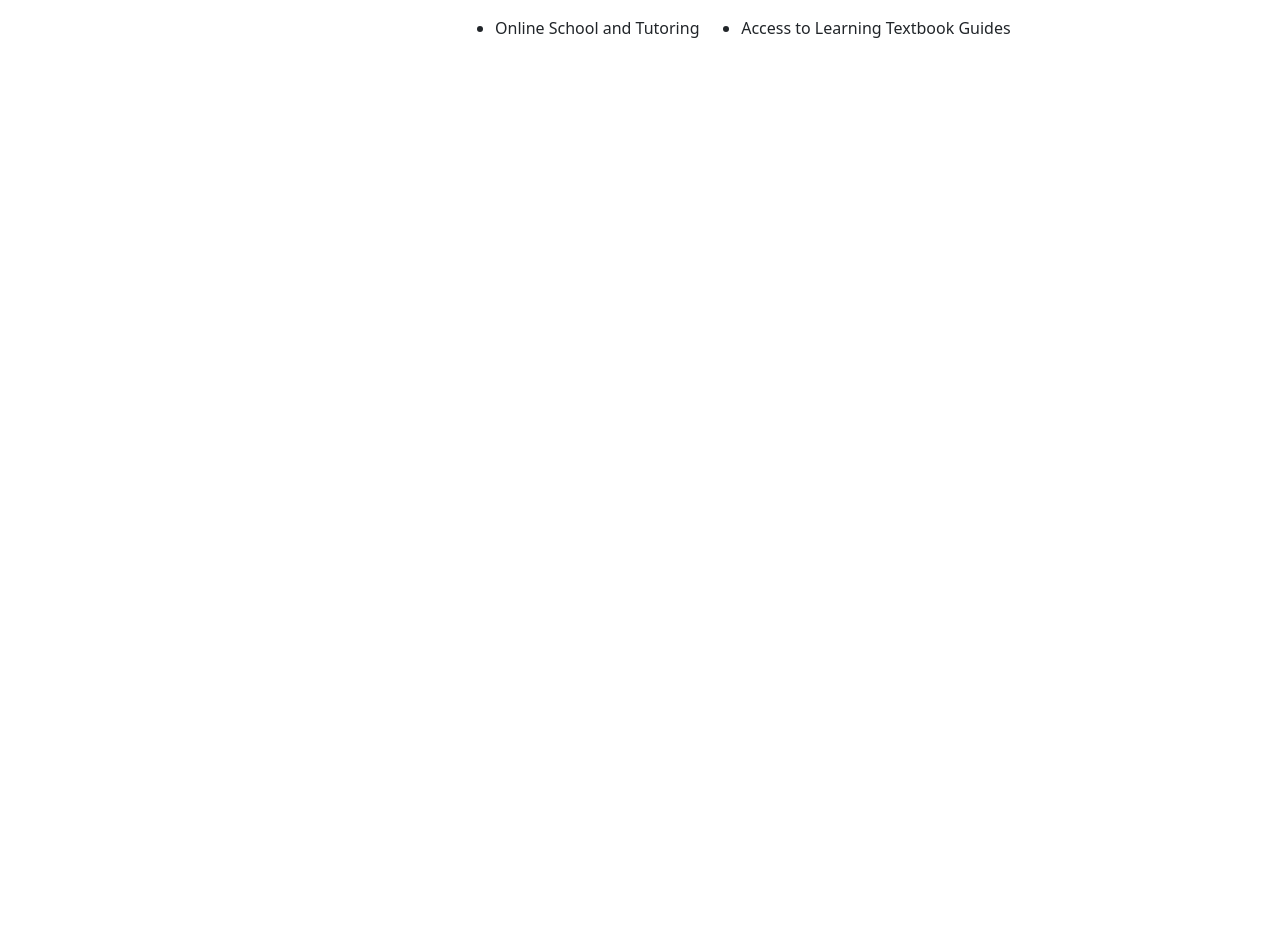
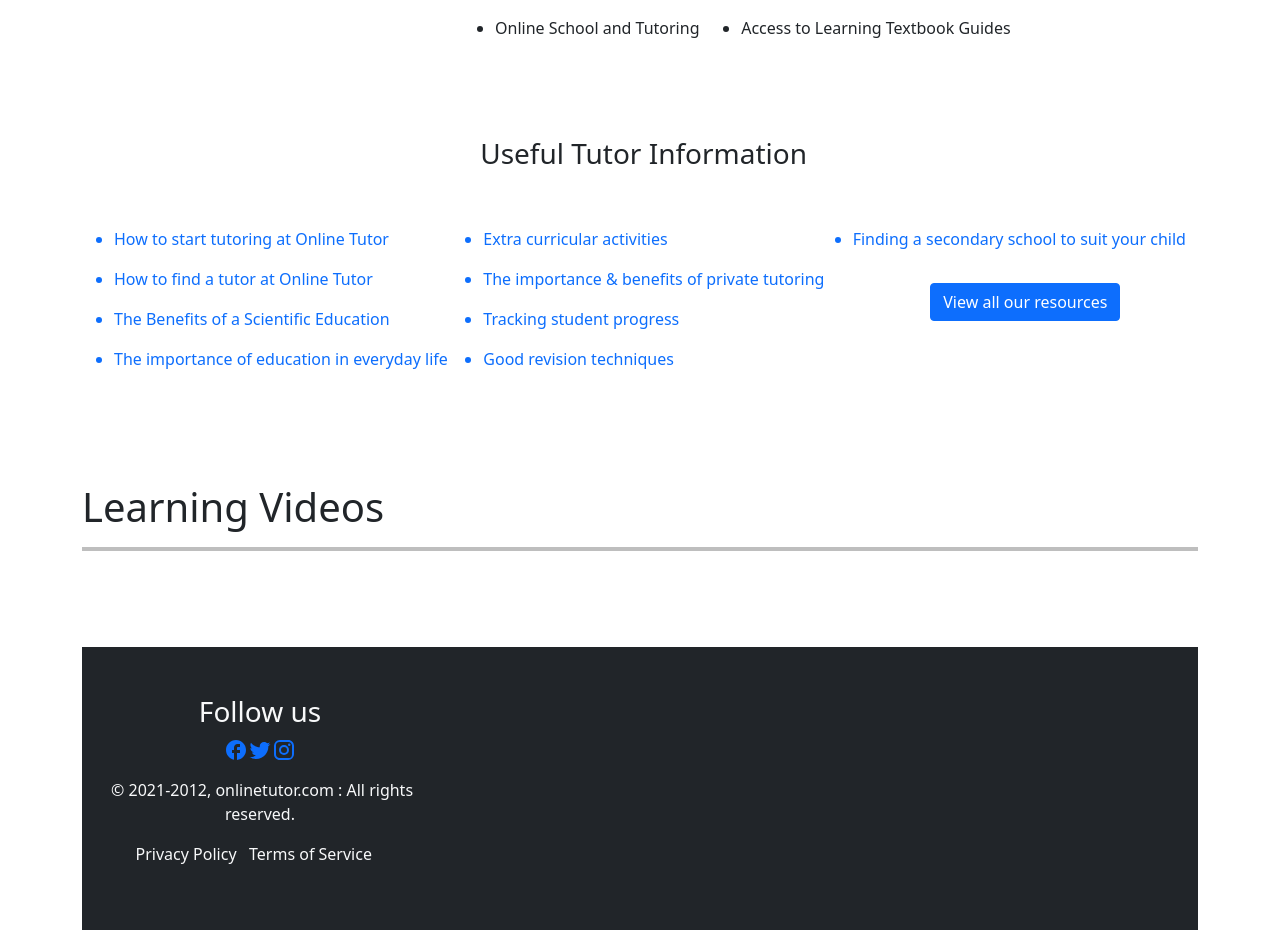
Before and after one commit to pd1116/Online-Tutor, a React (Create React App) app: page / in a window 1280 px wide. Shown: the part 2140-3070 px from the top of the page. Before the commit the page ends 2277 px from the top, so only its background shows below. Built offline with nearby package versions, Linux system fonts and the light colour scheme.

Commit message:
footer work

```diff
--- a/src/Components/AboutUs/AboutUs.css
+++ b/src/Components/AboutUs/AboutUs.css
@@ -1,6 +1,7 @@
 .abouttutor  {
     text-align: left;
-    padding-left: 81px;
+    padding-left: 80px;
+
 
 
 }
--- a/src/Components/AboutUs/AboutUs.js
+++ b/src/Components/AboutUs/AboutUs.js
@@ -7,7 +7,7 @@ const AboutUs = () => {
             <section class="sectionnGap"></section>
             <div className="row">
                 <div className="col-md-4">
-                    <img style={{width: '100%', height: ''}} className='' src="https://encrypted-tbn0.gstatic.com/images?q=tbn:ANd9GcSkn0YQQNBxin8MRXFppIRGnQPYqG-CNVNVK6ktQ6rWS_-mjMZ41szzu9YsMQoQr0GNuHo&usqp=CAU" alt="aboutimg" />
+                    <img style={{width: '90%', height: ''}} className='' src="https://encrypted-tbn0.gstatic.com/images?q=tbn:ANd9GcSkn0YQQNBxin8MRXFppIRGnQPYqG-CNVNVK6ktQ6rWS_-mjMZ41szzu9YsMQoQr0GNuHo&usqp=CAU" alt="aboutimg" />
 
 
                 </div>
--- /dev/null
+++ b/src/Components/Footer/Footer.js
@@ -0,0 +1,32 @@
+import React from 'react';
+import FacebookOutlinedIcon from '@mui/icons-material/FacebookOutlined';
+import TwitterIcon from '@mui/icons-material/Twitter';
+import InstagramIcon from '@mui/icons-material/Instagram';
+import WhatsAppIcon from '@mui/icons-material/WhatsApp';
+import AddIcCallIcon from '@mui/icons-material/AddIcCall';
+
+import { Link } from 'react-router-dom';
+
+const Footer = () => {
+    return (
+        <div className="footer bg-dark text-light py-5">
+            <div className="row">
+                <div className="col-md-4 col-sm-12 ">
+                    <div className="social pb-3">
+                    <h3>Follow us</h3>
+                    <a href="http://facebook.com/"><FacebookOutlinedIcon></FacebookOutlinedIcon></a>
+                    <a href="http://twitter.com/"><TwitterIcon></TwitterIcon></a>
+                    <a href="http://twitter.com/"><InstagramIcon></InstagramIcon></a>
+
+                    </div>
+                    <p>&nbsp;©  2021-2012, onlinetutor.com : All rights reserved.</p>
+                    <p>Privacy Policy&nbsp;&nbsp;&nbsp;Terms of Service &nbsp;&nbsp; </p>
+                </div>
+                <div className="col-md-4 col-sm-12"></div>
+                <div className="col-md-4 col-sm-12"></div>
+            </div>
+        </div>
+    );
+};
+
+export default Footer;
--- /dev/null
+++ b/src/Components/LearningVideo/LearningVideo.css
@@ -0,0 +1,4 @@
+.learningVideos .title{
+    text-align: left;
+
+}
--- /dev/null
+++ b/src/Components/LearningVideo/LearningVideo.js
@@ -0,0 +1,16 @@
+import React from 'react';
+import './LearningVideo.css'
+
+const LearningVideo = () => {
+    return (
+        <div className="learningVideos ">
+            <h1 className="title">Learning Videos</h1>
+            <hr style={{border: '2px solid black'}}></hr>
+
+            <section class="sectionnGap"></section>
+
+        </div>
+    );
+};
+
+export default LearningVideo;
--- a/src/Components/Main/Main.js
+++ b/src/Components/Main/Main.js
@@ -8,6 +8,9 @@ import Navbars from '../Navbars/Navbars';
 import ExploreTutor from '../ExploreTutor/ExploreTutor';
 import MeetTutor from '../MeetTutor/MeetTutor';
 import AboutUs from '../AboutUs/AboutUs';
+import UsefulInfo from '../UsefulInfo/UsefulInfo';
+import LearningVideo from '../LearningVideo/LearningVideo';
+import Footer from '../Footer/Footer';
 
 const Main = () => {
     return (
@@ -92,6 +95,16 @@ const Main = () => {
                             {/* Aboutus start here */}
                             <AboutUs></AboutUs>
                             {/* Aboutus ends here */}
+                            {/* Usefulinfo start here */}
+                          <UsefulInfo></UsefulInfo>
+                            {/* Usefulinfo ends here */}
+
+                            {/* Learning video start here */}
+                          <LearningVideo></LearningVideo>
+                            {/* Learning video ends here */}
+                            {/* Footer start here */}
+                          <Footer></Footer>
+                            {/* Footer  ends here */}
         </div>
     );
 };
--- /dev/null
+++ b/src/Components/UsefulInfo/UsefulInfo.js
@@ -0,0 +1,36 @@
+import React from 'react';
+import { Link } from 'react-router-dom';
+
+const UsefulInfo = () => {
+    return (
+        <div className="useful-info">
+
+            <h3 className="pb-5">&nbsp;Useful Tutor Information </h3>
+            <ul>
+                <div className="row">
+                    <div className="col-md-4">
+                        <Link style={{ textDecoration: "none" }} to="/search"><li>How to start tutoring at Online Tutor</li></Link>
+                        <Link style={{ textDecoration: "none" }} to="/search"><li>How to find a tutor at Online Tutor</li></Link>
+                        <Link style={{ textDecoration: "none" }} to="/search"><li>The Benefits of a Scientific Education</li></Link>
+                        <Link style={{ textDecoration: "none" }} to="/search"><li>The importance of education in everyday life</li></Link>
+                    </div>
+                    <div className="col-md-4">
+                        <Link style={{ textDecoration: "none" }} to="/search"><li>Extra curricular activities</li></Link>
+                        <Link style={{ textDecoration: "none" }} to="/search"><li>The importance &amp; benefits of private tutoring</li></Link>
+                        <Link style={{ textDecoration: "none" }} to="/search"><li>Tracking student progress</li></Link>
+                        <Link style={{ textDecoration: "none" }} to="/search"><li>Good revision techniques</li></Link>
+                    </div>
+                    <div className="col-md-4">
+                        <Link style={{ textDecoration: "none" }} to="/search"><li>Finding a secondary school to suit your child</li></Link>
+                        <Link style={{ textDecoration: "none" }} to="/search"><button className="btn btn-primary m-3">View all our resources</button></Link>
+                    </div>
+                </div>
+
+            </ul>
+            <section class="sectionnGap"></section>
+
+        </div>
+    );
+};
+
+export default UsefulInfo;
```
Also changed, not shown: src/Components/Footer/Footer.css (added), src/Components/UsefulInfo/UsefulInfo.css (added).
